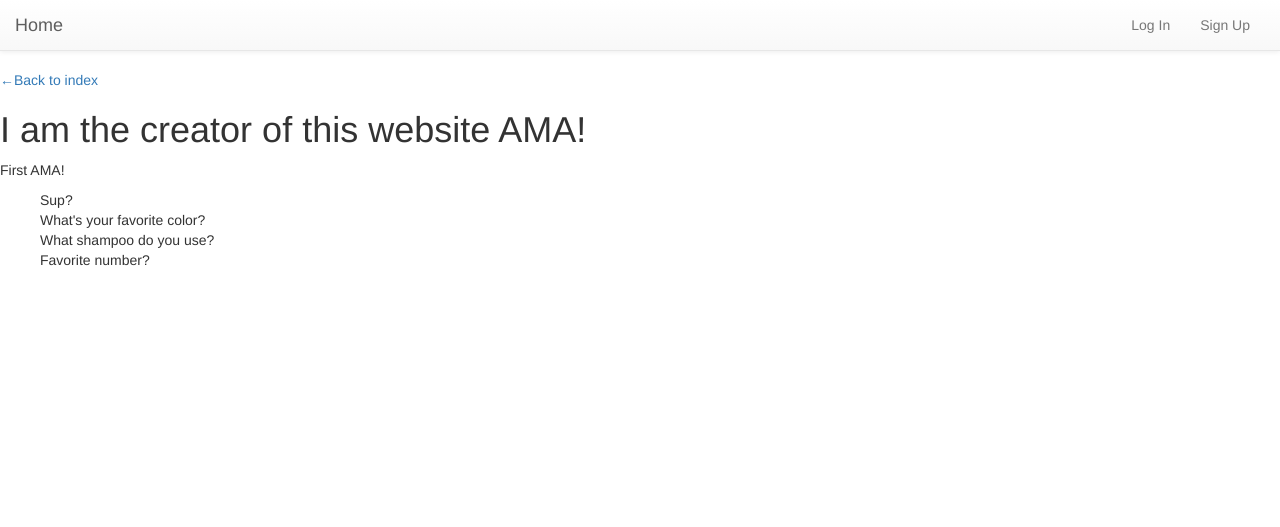
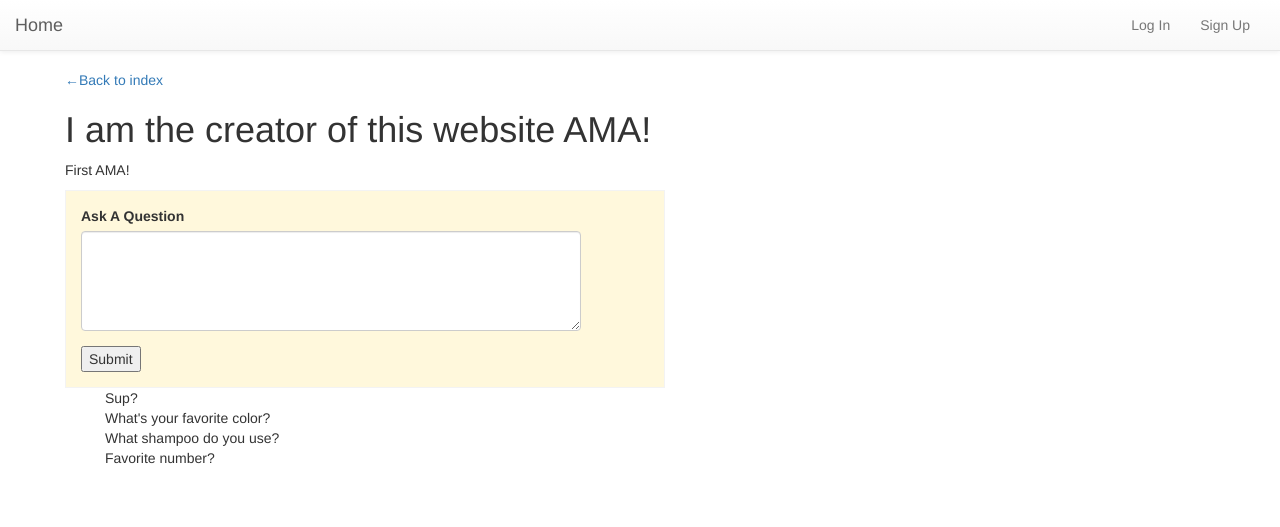
Before and after one commit to BonbonLemon/ask-me-anything-app, a Django app: template home/templates/detail.html in a window 1280 px wide. Shown: the top 527 px of the page. Run offline with Django 3.2, Linux system fonts and the light colour scheme; the template is opened without the code that fills it: values that come from a table or form of the project are taken from there, others are empty; data comes from the database, SQL or seed files in the repository; both versions use the stored data as it was after the commit; parts of the project's set-up code (start-up, migrations or seed data) failed here and were passed over; some libraries are stand-ins or nearby versions.

Commit message:
questions can be asked

```diff
--- a/askmeanything/urls.py
+++ b/askmeanything/urls.py
@@ -6,6 +6,7 @@ urlpatterns = [
     # General
     url(r'^$', home.views.index, name='index'),
     url(r'^ama/(?P<ama_id>[0-9]+)/$', home.views.detail, name='detail'),
+    url(r'^ama/(?P<ama_id>[0-9]+)/question/$', home.views.question, name='question'),
 
     # Accounts
     url(r'^login/$', home.views.login, name='login'),
--- a/home/static/css/style.css
+++ b/home/static/css/style.css
@@ -1,14 +1,10 @@
 body {
-  padding-top: 50px;
+  padding: 50px;
 }
 
 li {
   list-style: none;
 }
-
-/*#content {
-  padding-top: 30px;
-}*/
 
 .errors{
   color: red;
@@ -39,3 +35,15 @@ li {
 .right-side button {
   /*margin: 0 auto;*/
 }
+
+textarea.question {
+  width: 500px;
+  height: 100px;
+}
+
+.question-form {
+  width: 600px;
+  background-color: cornsilk;
+  padding: 15px;
+  border: thin solid #f3f3f3;
+}
--- a/home/templates/detail.html
+++ b/home/templates/detail.html
@@ -1,7 +1,6 @@
 {% extends "base.html" %}
 
 {% block content %}
-<div class="row">
   <br/>
   <a href="{% url 'index' %}">&#8592Back to index</a>
 
@@ -9,6 +8,21 @@
   <p class="">
     {{ ama.description_text }}
   </p>
+
+  <div class="row">
+    <div class="col-xs-6">
+      <form class="question-form" action="{{ request.path }}question/" method="POST">
+        {% csrf_token %}
+        <div class="form-group">
+          <label for="question">Ask A Question</label>
+          <textarea name="question" class="form-control question" rows="1" cols="1"></textarea>
+        </div>
+
+        <input type="submit" value="Submit">
+      </form>
+    </div>
+  </div>
+
   <ul>
   {% for question in ama.question_set.all %}
     <li>
@@ -16,5 +30,4 @@
     </li>
   {% endfor %}
   </ul>
-</div>
 {% endblock %}
```
Also changed, not shown: home/views.py (+14 -5 lines), db.sqlite3, 2 other files.
